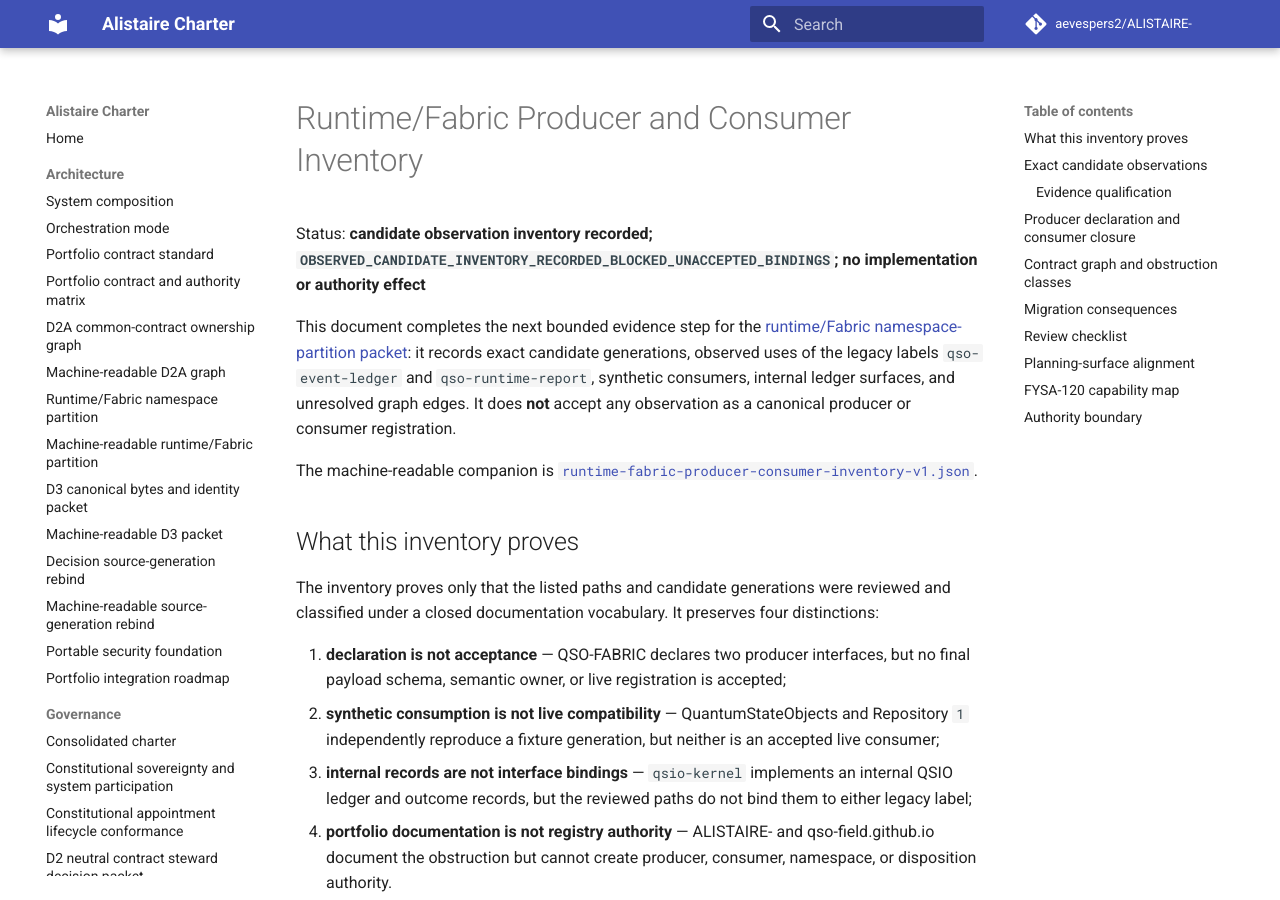
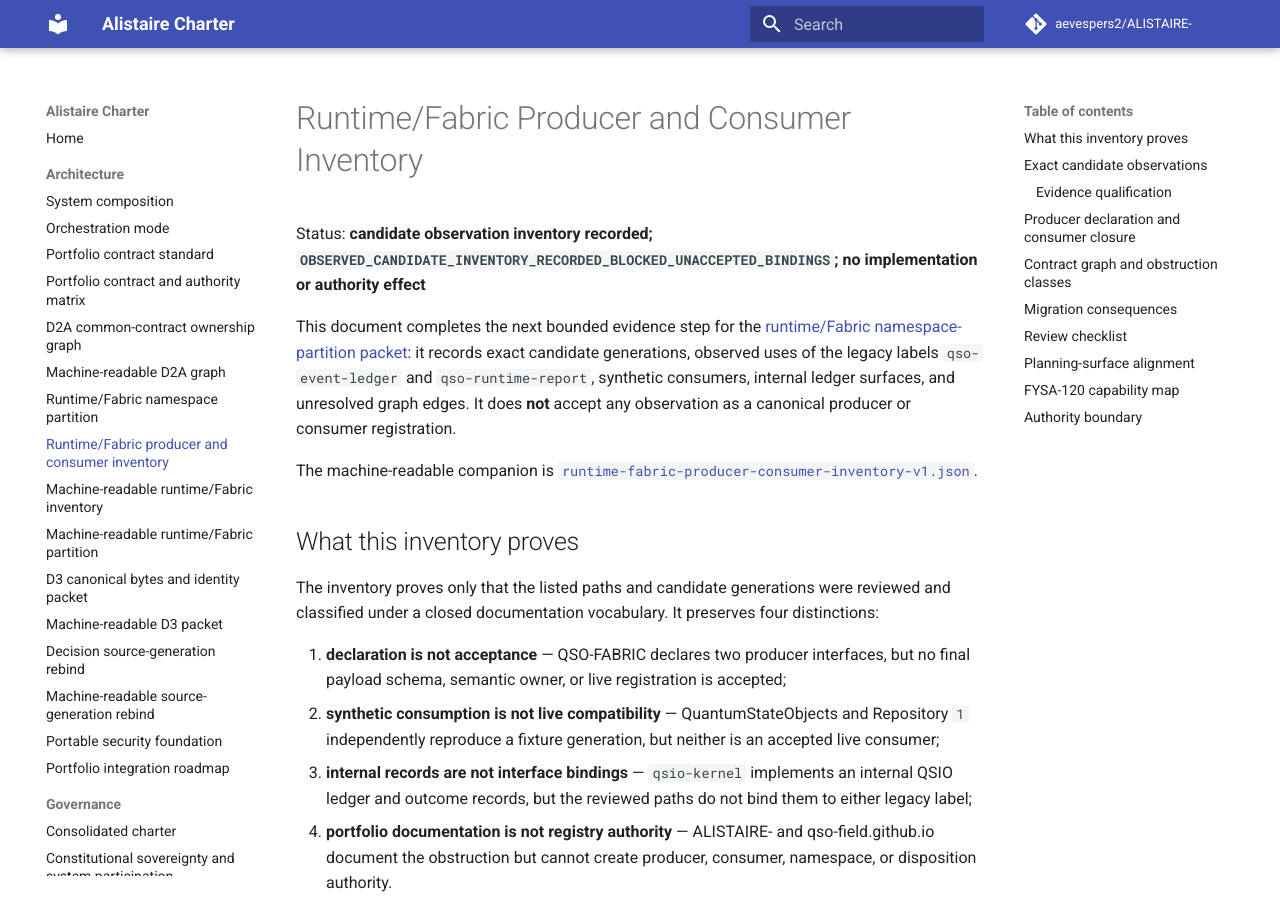
Before and after one commit to aevespers2/ALISTAIRE-, an MkDocs documentation site: the page built from docs/runtime-fabric-producer-consumer-inventory.md, in a window 1280 px wide and 900 px high. Built offline with MkDocs 1.6.1 and Material for MkDocs 9.7.7, drawn with Linux system fonts in a browser that asks for light colours; comment, search, counter and statistics services are not loaded.

Commit message:
docs: add runtime and Fabric inventory to Pages navigation

```diff
--- a/mkdocs.yml
+++ b/mkdocs.yml
@@ -6,6 +6,7 @@
 strict: true
 extra:
   runtime_fabric_partition_status: BLOCKED_ROLE_COLLISION
+  runtime_fabric_inventory_status: OBSERVED_CANDIDATE_INVENTORY_RECORDED_BLOCKED_UNACCEPTED_BINDINGS
 theme:
   name: material
   features:
@@ -22,6 +23,8 @@
       - D2A common-contract ownership graph: d2a-common-contract-ownership-graph.md
       - Machine-readable D2A graph: d2a-common-contract-ownership-graph-v1.json
       - Runtime/Fabric namespace partition: runtime-fabric-namespace-partition.md
+      - Runtime/Fabric producer and consumer inventory: runtime-fabric-producer-consumer-inventory.md
+      - Machine-readable runtime/Fabric inventory: runtime-fabric-producer-consumer-inventory-v1.json
       - Machine-readable runtime/Fabric partition: runtime-fabric-namespace-partition-v1.json
       - D3 canonical bytes and identity packet: d3-canonical-bytes-identity-decision-packet.md
       - Machine-readable D3 packet: d3-canonical-bytes-identity-decision-packet-v1.json
```
